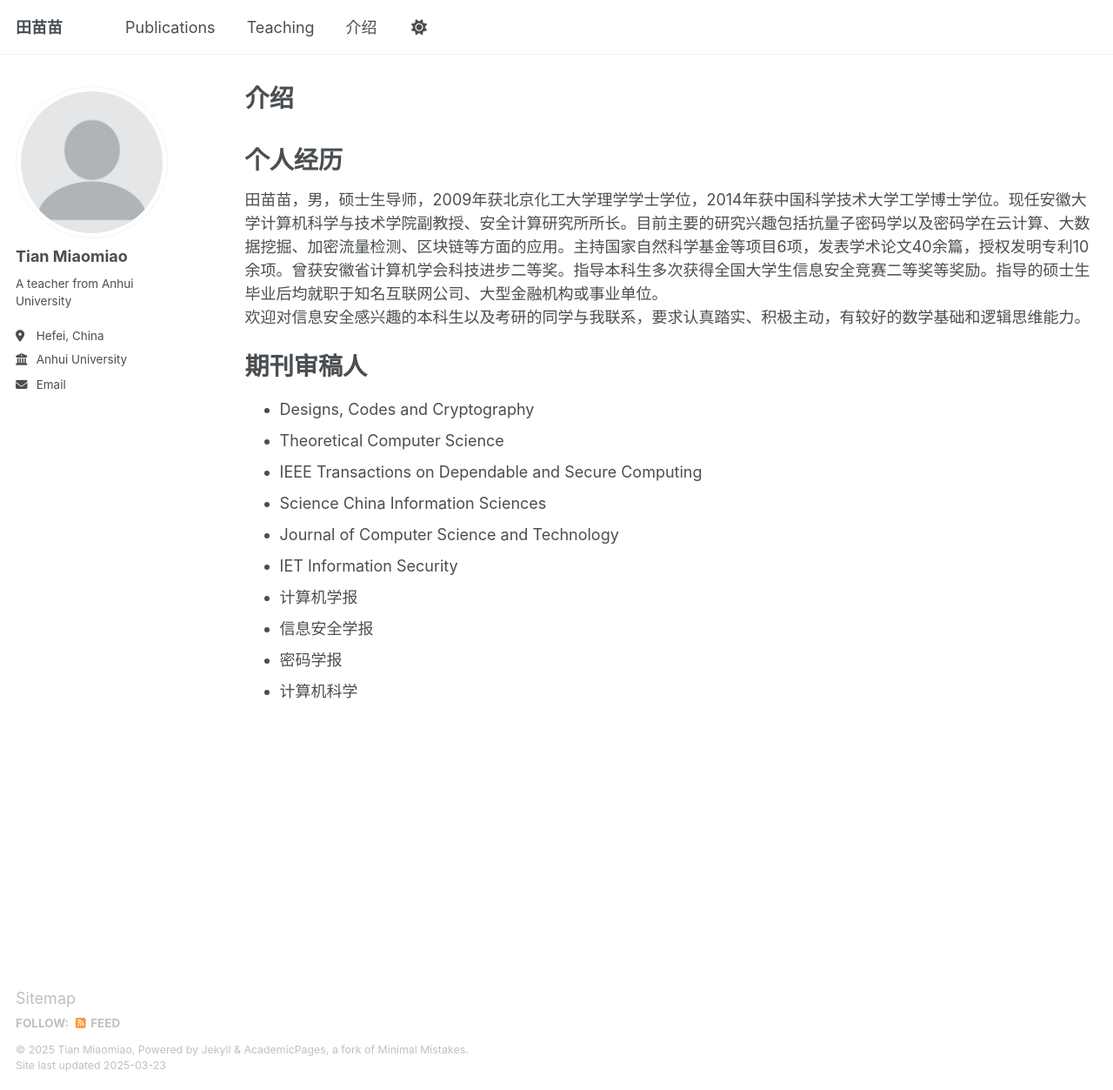
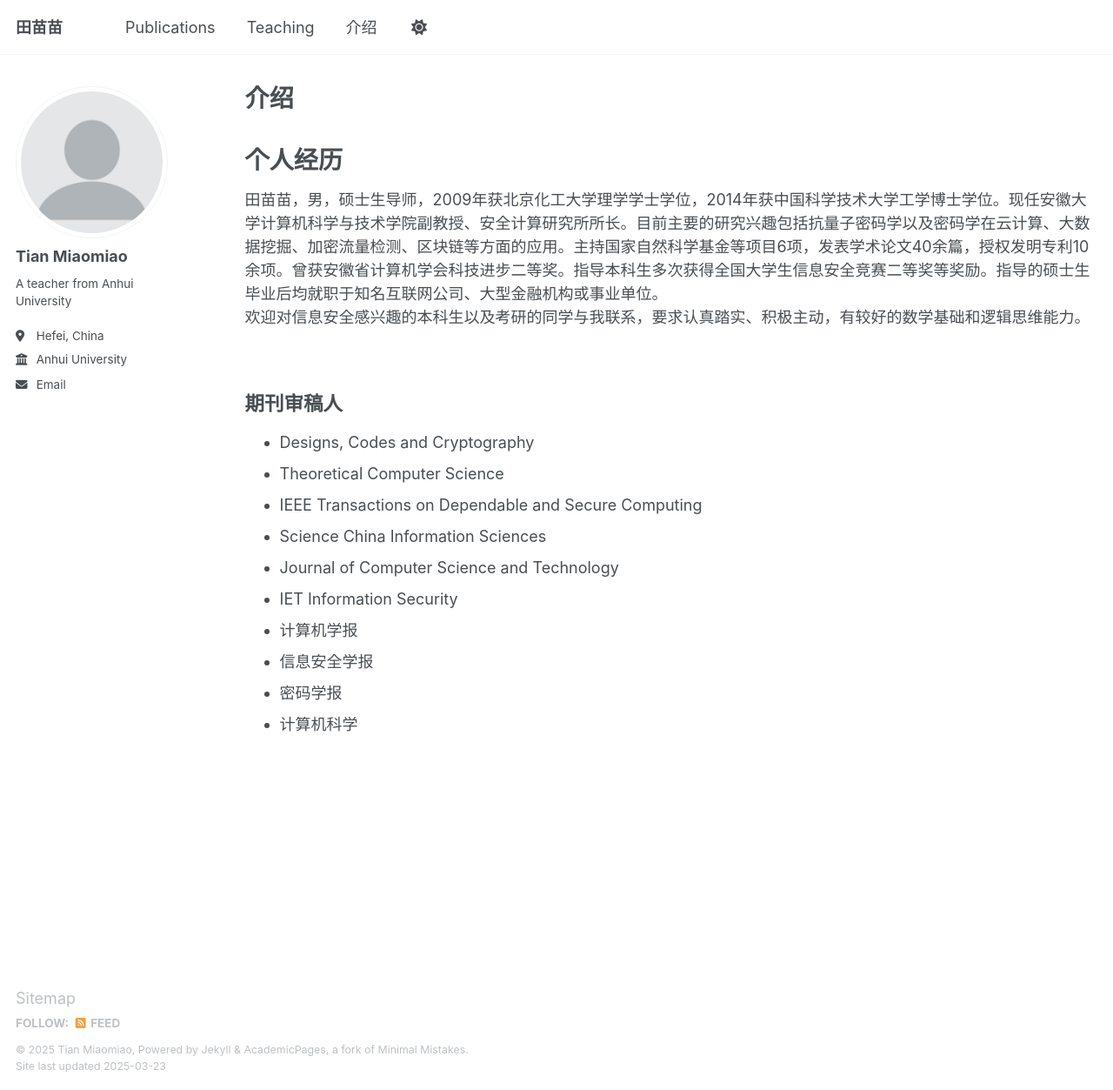
Before and after one commit to dmtian/dmtian.github.io, a Jekyll site: the page built from _pages/chinese.html, in a window 1280 px wide and 1253 px high. Shown: the whole window at 87% size. Built offline with Jekyll 4.4.1, drawn with Linux system fonts in a browser that asks for light colours.

```diff
--- a/_pages/chinese.html
+++ b/_pages/chinese.html
@@ -11,7 +11,7 @@ author_profile: true
 欢迎对信息安全感兴趣的本科生以及考研的同学与我联系，要求认真踏实、积极主动，有较好的数学基础和逻辑思维能力。
 <br>
 <br>
-<h1>期刊审稿人</h1>
+<h2>期刊审稿人</h2>
 <ul>
   <li>Designs, Codes and Cryptography</li>
   <li>Theoretical Computer Science</li>
```
